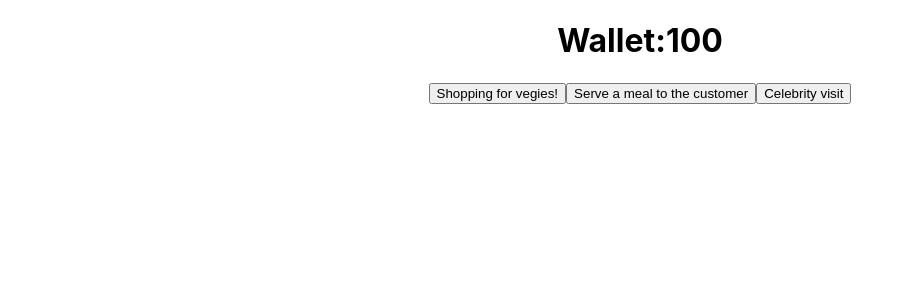
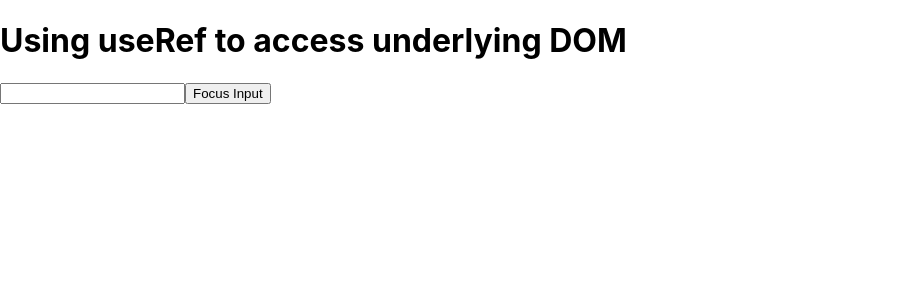
Before and after one commit to syeef-test/react_meta, a React (Create React App) app: page / in a window 1280 px wide. Shown: the top 300 px of the page, without its empty margins (0-914 px from the left). Built offline with nearby package versions, Linux system fonts and the light colour scheme.

Commit message:
how to use uesRef to hook into DOM element

```diff
--- a/src/App.js
+++ b/src/App.js
@@ -1,32 +1,19 @@
-import React, { useReducer } from "react";
+import React from "react";
 import "./App.css";
 
-const reducer = (state, action) => {
-  if (action.type === "buy_ingredients") return { money: state.money - 10 };
-  if (action.type === "sell_a_meal") return { money: state.money + 10 };
-  if (action.type === "celebrity_visit") return { money: state.money + 5000 };
-  return state;
-};
+function App() {
+  const formInputRef = React.useRef(null);
 
-function App() {
-  const initialState = { money: 100 };
-  const [state, dispatch] = useReducer(reducer, initialState);
+  const focusInput = () => {
+    formInputRef.current.focus();
+  };
 
   return (
-    <div className="App">
-      <h1>Wallet:{state.money}</h1>
-      <div>
-        <button onClick={() => dispatch({ type: "buy_ingredients" })}>
-          Shopping for vegies!
-        </button>
-        <button onClick={() => dispatch({ type: "sell_a_meal" })}>
-          Serve a meal to the customer
-        </button>
-        <button onClick={() => dispatch({ type: "celebrity_visit" })}>
-          Celebrity visit
-        </button>
-      </div>
-    </div>
+    <>
+      <h1>Using useRef to access underlying DOM</h1>
+      <input ref={formInputRef} type="text" />
+      <button onClick={focusInput}>Focus Input</button>
+    </>
   );
 }
 
```
